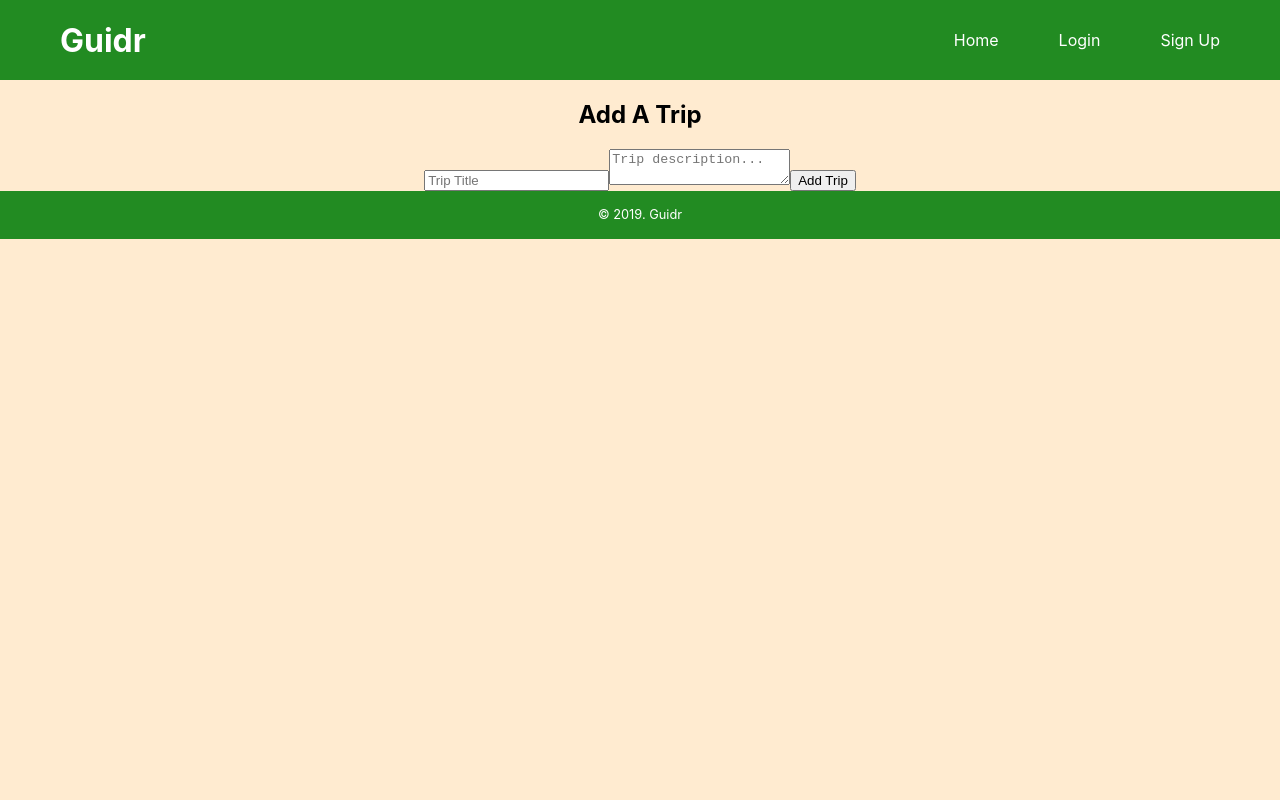
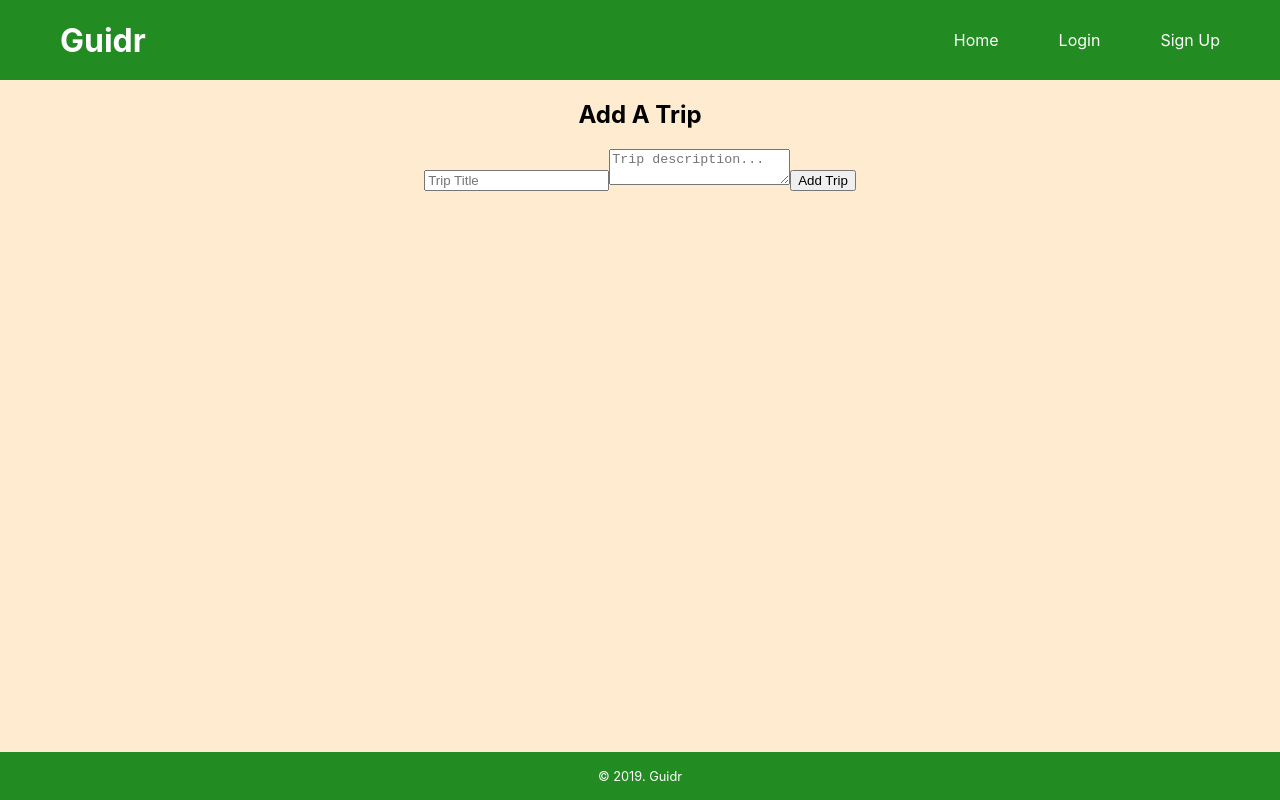
Before and after one commit to Build-Week-FT-Guidr/front-end, a React (Create React App) app in the folder guidr/: page /newtrip in a window 1280 px wide. Built offline with nearby package versions, Linux system fonts and the light colour scheme.

Commit message:
Added sticky footer and fixed styling on home page

```diff
--- a/guidr/src/App.scss
+++ b/guidr/src/App.scss
@@ -1,5 +1,11 @@
 .App {
   text-align: center;
+}
+
+body {
+  position: relative;
+  min-height: 100%;
+  min-height: 100vh;
 }
 
 @import "./sass/global.scss";
--- a/guidr/src/sass/Footer.scss
+++ b/guidr/src/sass/Footer.scss
@@ -1,4 +1,8 @@
 footer {
+  position: absolute;
+  right: 0;
+  bottom: 0;
+  left: 0;
   height: 6vh;
   background-color: #228b22;
   display: flex;
--- a/guidr/src/sass/Home.scss
+++ b/guidr/src/sass/Home.scss
@@ -1,7 +1,7 @@
 .home-container {
   background-image: url(../Components/Assets/images/home_banner.png);
   background-size: cover;
-  height: 80vh;
+  height: 85vh;
   max-width: 100%;
   display: flex;
   flex-direction: column;
--- a/guidr/src/sass/profile.scss
+++ b/guidr/src/sass/profile.scss
@@ -39,6 +39,7 @@
   display: flex;
   justify-content: space-evenly;
   flex-wrap: wrap;
+  padding-bottom: 4%;
   .trip-card {
     background: #e7a5a5;
     padding: 13px 15px;
```
